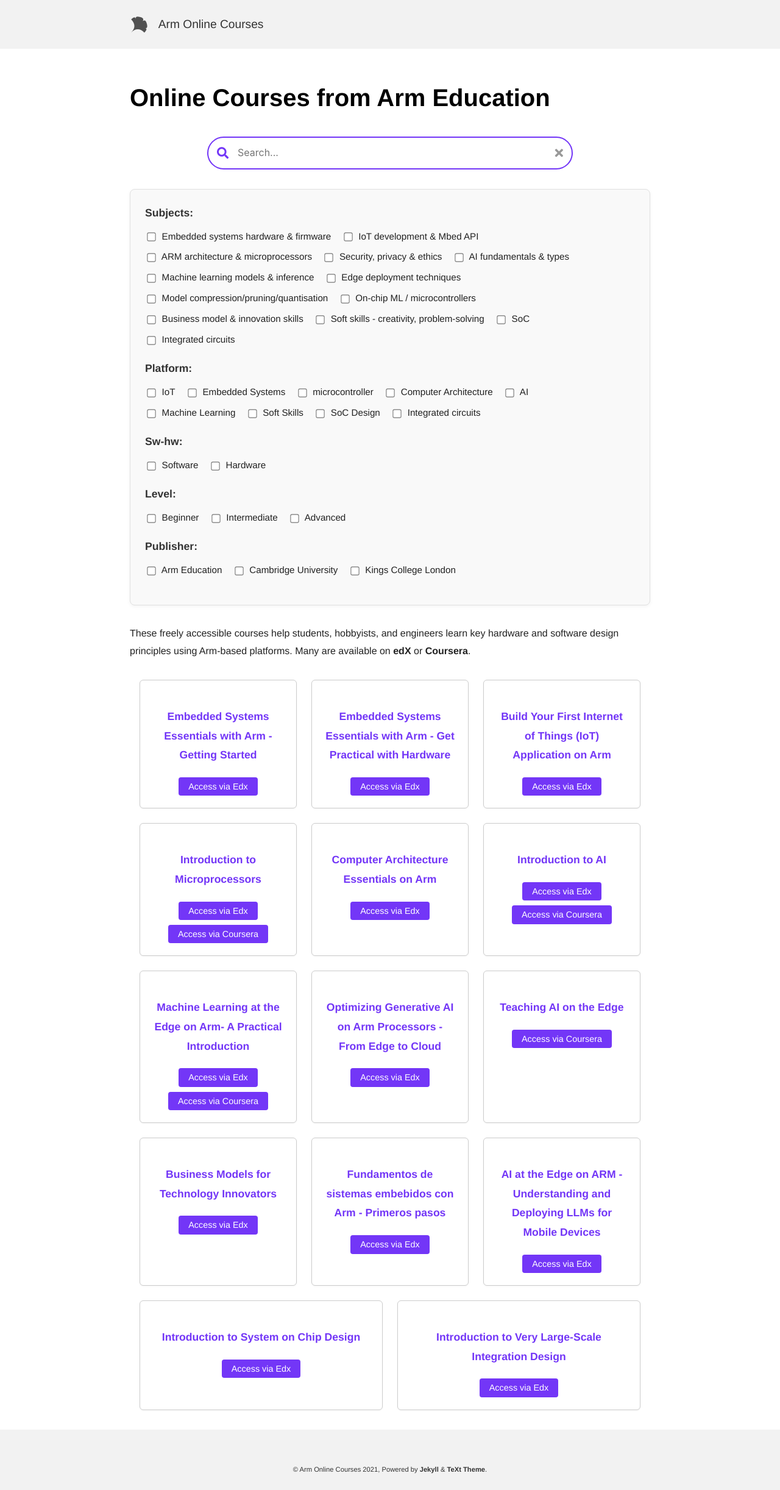
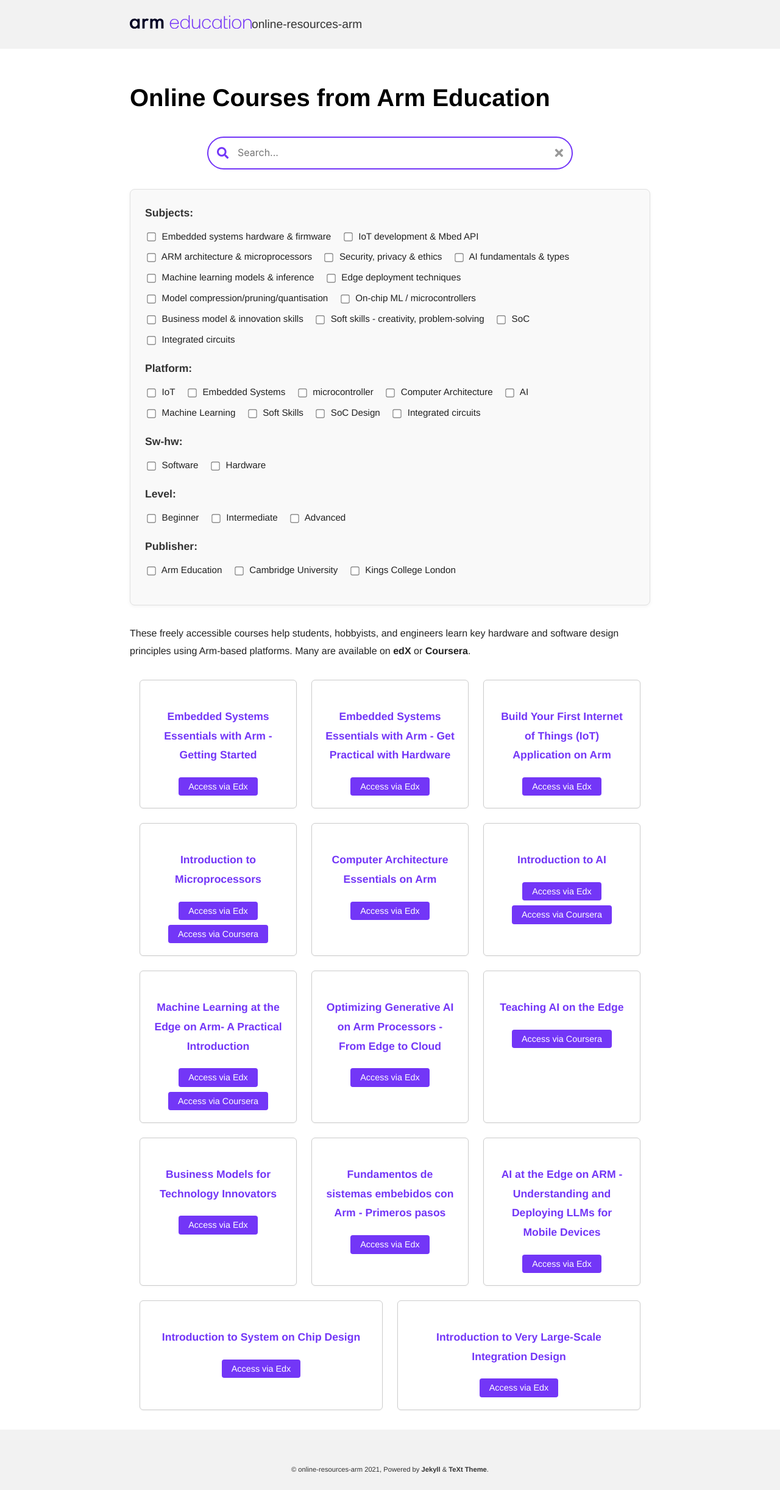
Before and after one commit to arm-university/online-resources-arm, a Jekyll site: the page built from index.md, in a window 1280 px wide. Shown: the whole page at 61% size. Built offline with Jekyll 4.4.1, drawn with Linux system fonts in a browser that asks for light colours; nearby versions of some CDN libraries.

Commit message:
updated the logo

```diff
--- a/_config.yml
+++ b/_config.yml
@@ -20,8 +20,9 @@
 highlight_theme: default # "default" (default), "tomorrow", "tomorrow-night", "tomorrow-night-eighties", "tomorrow-night-blue", "tomorrow-night-bright"
 url     : # the base hostname & protocol for your site e.g. https://www.someone.com
 baseurl : # does not include hostname
-title   : Arm Online Courses
-description: > # this means to ignore newlines until "Language & timezone"
+title   :
+description: > # this means to ignore newlines until "Language & timezonekill -9 12345
+
   A collection of free online courses published by Arm Education
 
 
--- a/_includes/header.html
+++ b/_includes/header.html
@@ -8,7 +8,12 @@
     <div class="main">
       <div class="header__title">
         <div class="header__brand">
-          {%- include svg/logo.svg -%}
+          <div class="logo-wrapper">
+            {%- include svg/logo.svg -%}
+          </div>
+          {%- assign __return = '' -%}
+          {%- assign _paths_root = site.paths.root | default: site.data.variables.default.paths.root -%}
+          {%- include snippets/get-nav-url.html path=_paths_root -%}
           {%- assign _paths_root = site.paths.root | default: site.data.variables.default.paths.root  -%}
           {%- include snippets/get-nav-url.html path=_paths_root -%}
           {%- if site.title -%}
--- a/_sass/custom.scss
+++ b/_sass/custom.scss
@@ -81,3 +81,9 @@
     flex: 1 1 100%;
   }
 }
+
+
+.logo-wrapper svg {
+  width: 200px;   /* or 150px, 10rem, etc. */
+  height: auto;   /* maintain aspect ratio */
+}
```
Also changed, not shown: _includes/svg/logo.png (added), _includes/svg/logo.svg.
